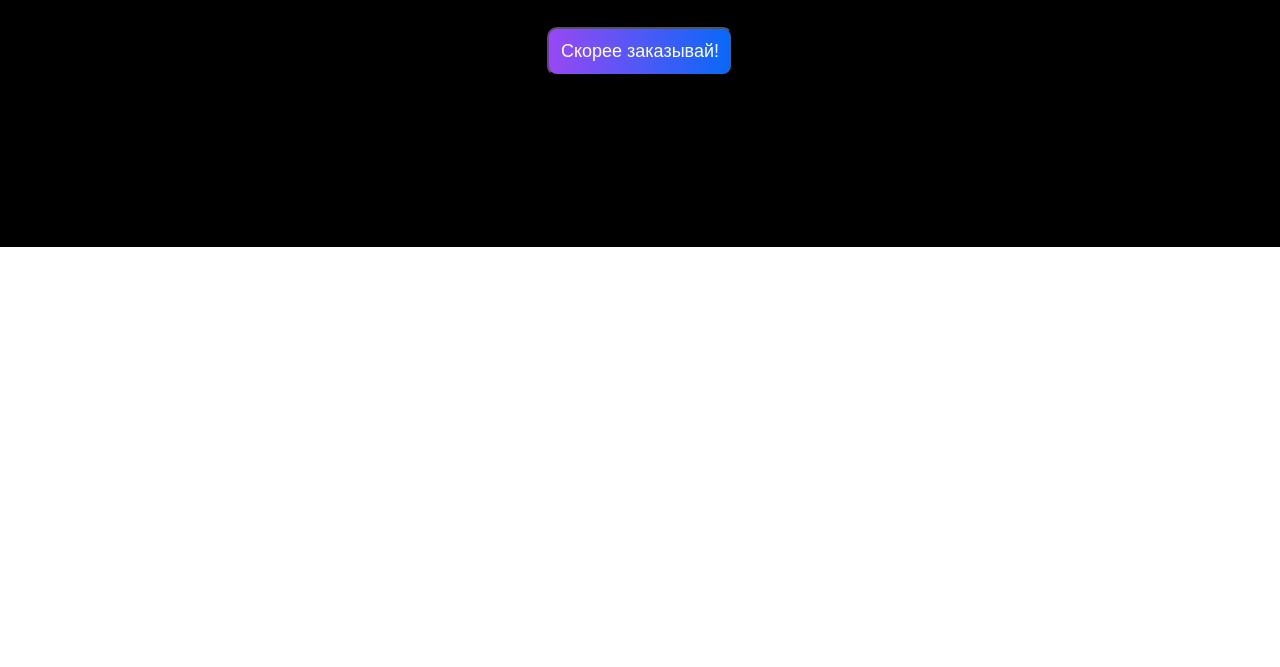
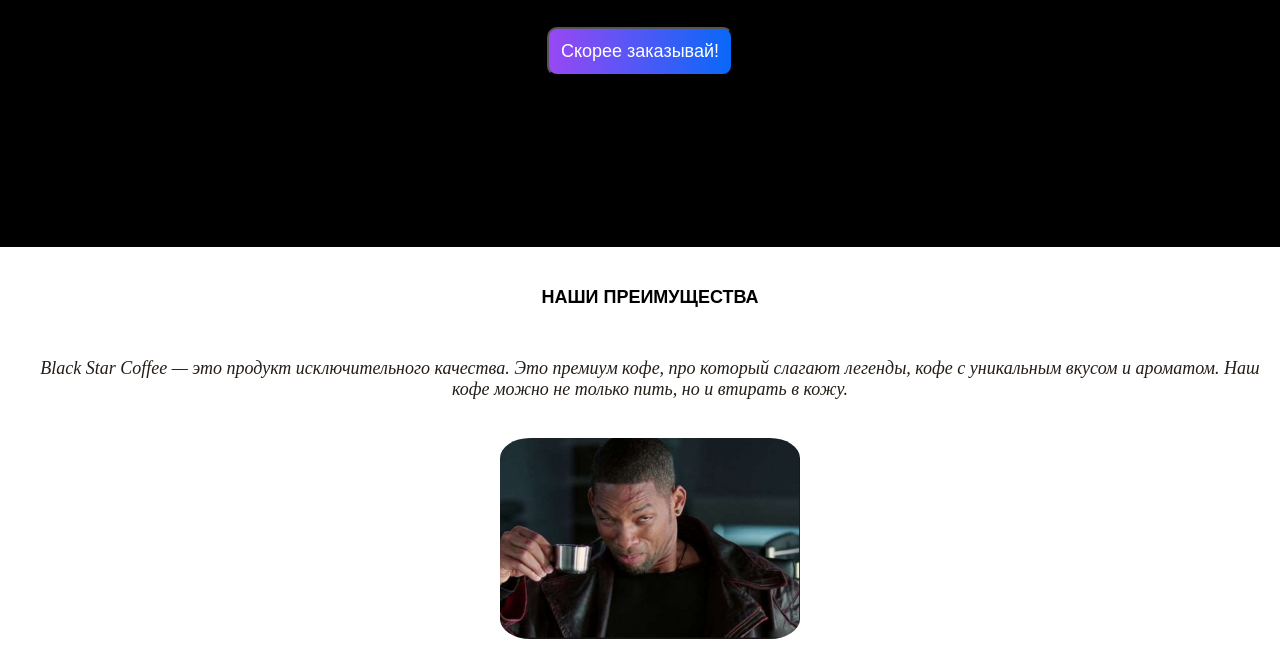
Before and after one commit to KachegarGhrr/Landing, a plain HTML site: page index.html in a window 1280 px wide. Shown: the part 591-1258 px from the top of the page. Before the commit the page ends 838 px from the top, so only its background shows below. Drawn offline with Linux system fonts and the light colour scheme.

Commit message:
add second block

```diff
--- /dev/null
+++ b/advantages.css
@@ -0,0 +1,30 @@
+.advantages {
+    display: flex;
+    justify-content: center;
+    align-items: center;
+    flex-direction: column;
+    height: 400px;
+    padding: 10px;
+
+}
+
+.advantages h1 {
+    font-family:  Arial;
+    font-size: 18px;
+    font: bold;
+    text-transform: uppercase;
+
+}
+
+.advantages p   {
+    font-size: 18px;
+    font-style: italic;
+    color: #241d17;
+    line-height: 21px;
+}
+
+.advantages img {
+    width: 300px;
+    border-radius: 10%;
+
+}
--- a/block-hero.css
+++ b/block-hero.css
@@ -4,6 +4,7 @@
     flex-direction: column;
     align-items: center;
     justify-content: center;
+
 }
 
 .gradient-text {
--- a/index.html
+++ b/index.html
@@ -4,6 +4,7 @@
         <meta name="viewport" content="width=device-width, initial-scale=1.0">
         <link rel="stylesheet" href="block-hero.css">
         <link rel="stylesheet" href="page.css">
+        <link rel="stylesheet" href="advantages.css">
         <link rel="stylesheet" href="vars.css">
         <link rel="stylesheet" href="menu.css">
     </head>
@@ -23,6 +24,12 @@
                 <p class="gradient-text">Привозим вкусный и горячий Кофе за 1 час</p>
                 <button> Скорее заказывай!</button>
             </div>
+            <div class="block advantages">
+                <h1>НАШИ ПРЕИМУЩЕСТВА</h1>
+                <p>Black Star Coffee — это продукт исключительного качества. Это премиум кофе, про который слагают легенды, кофе с уникальным вкусом и ароматом. Наш кофе можно не только пить, но и втирать в кожу.</p>
+                <img src="smith.png" alt="smith">
+            </div>
+            </div>
         </div>
     </body>
 </html>
--- a/menu.css
+++ b/menu.css
@@ -1,8 +1,6 @@
-ul {
-    list-style: none;
-    margin: 0;
-    padding-left: 0;
-    background: black;
+header {
+    position: sticky;
+    top: 0;
 }
 
 li {
@@ -14,6 +12,10 @@ header ul {
     text-align: center;
     font-weight: bold;
     font-family:  Arial;
+    list-style: none;
+    margin: 0;
+    padding-left: 0;
+    background: black;
 }
 
 header a {
@@ -24,10 +26,8 @@ header a {
 
 a:hover {
     color: #2a49f7;
-    transition-duration: 0.3s;
 }
 
 a:active {
-    color: rgb(231, 84, 84);
-    transition-duration: 0.3s;
+    color: rgb(243, 74, 74);
   }
--- a/page.css
+++ b/page.css
@@ -3,6 +3,7 @@ body {
 }
 
 .block {
+    width: 100%;
     height: 100%;
 }
 
```
Also changed, not shown: smith.png (added).
